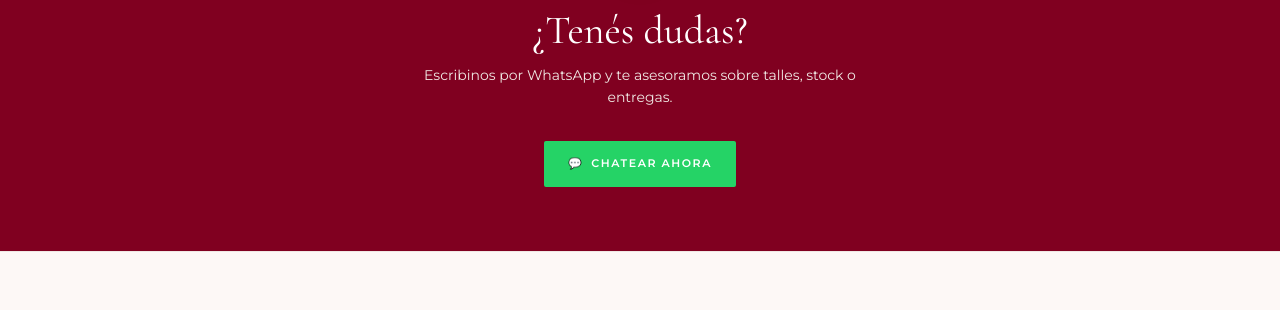
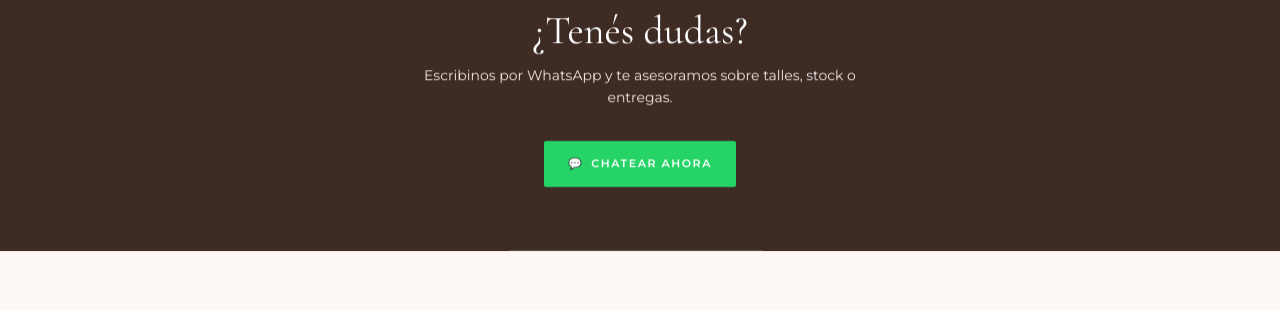
Before and after one commit to nic0420/PrincessLov, a website: page index.html in a window 1280 px wide. Shown: the part 6386-6696 px from the top of the page. Drawn offline with nearby package versions, Linux system fonts and the light colour scheme; no server answers.

Commit message:
Seccion "Tenes dudas": vuelve al fondo marron (#3d2b24)
Co-Authored-By: Claude Opus 5.5 <noreply@anthropic.com>
Claude-Session: https://claude.ai/code/session_01DjWxPhcPnGmtejvXFGPHE6

```diff
--- a/css/styles.css
+++ b/css/styles.css
@@ -837,7 +837,7 @@ input, select { font-family: inherit; font-size: inherit; }
    CTA SECTION
    ============================================================ */
 .cta {
-  background: var(--burgundy); color: var(--surface);
+  background: var(--text); color: var(--surface); /* marrón #3d2b24 */
   padding: var(--sp-10) var(--sp-4); text-align: center;
 }
 .cta__logo { width: 64px; height: 64px; margin: 0 auto var(--sp-5); border-radius: 50%; object-fit: cover; box-shadow: var(--shadow-card); }
```
